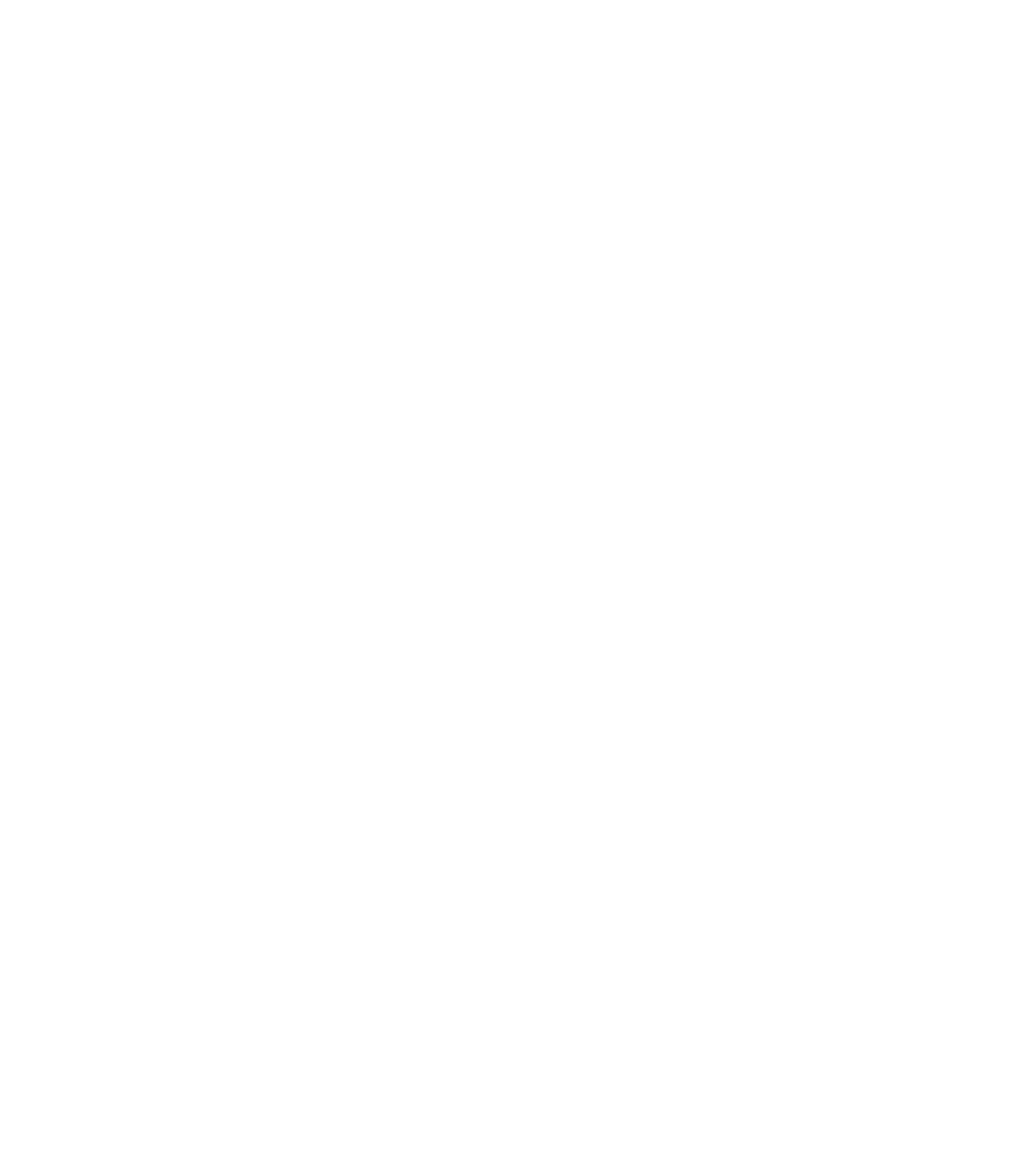
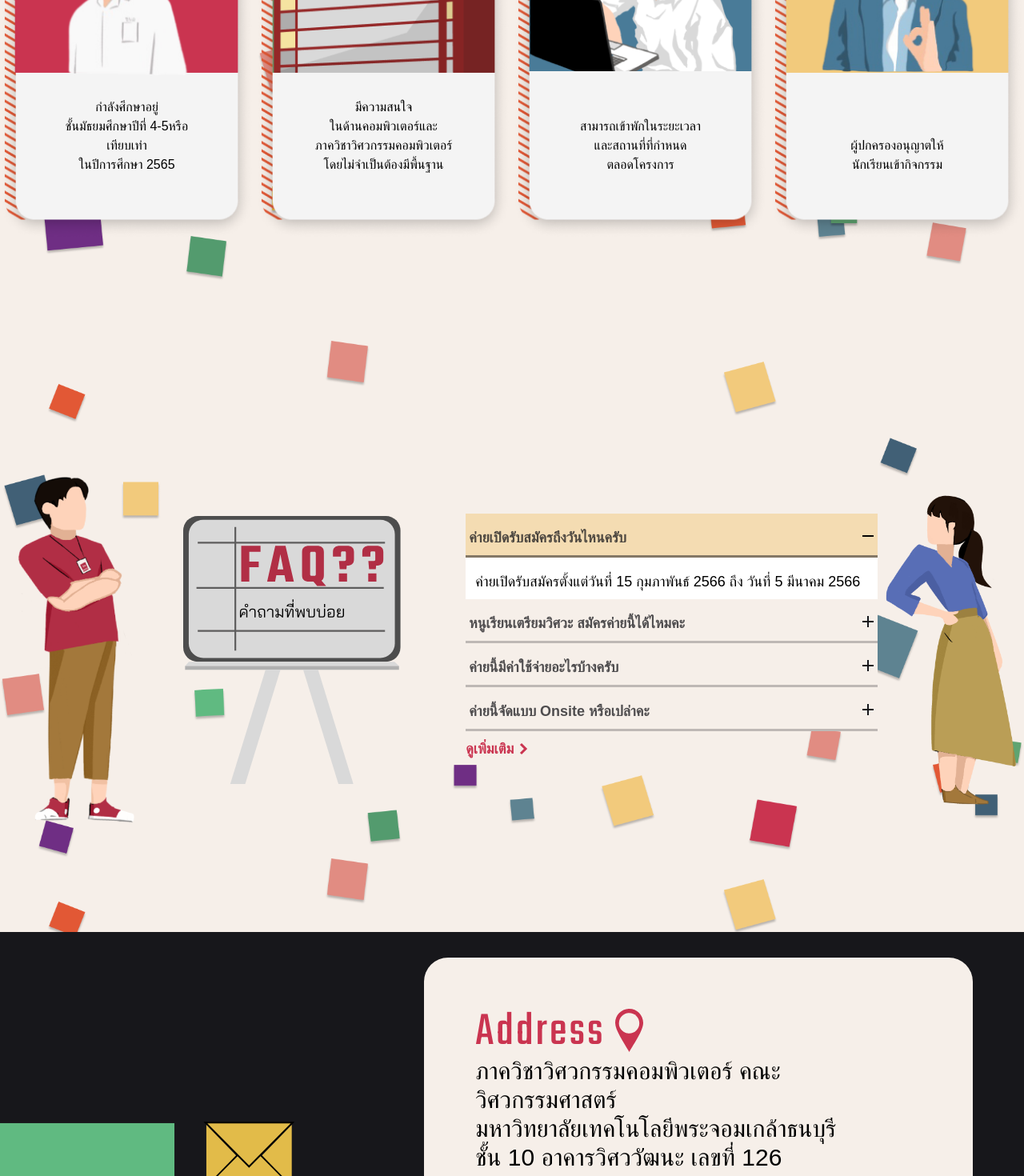
Before and after one commit to sokungz01/comcamp34, a React (Vite) app: page / in a window 1280 px wide. Shown: the part 6960-8430 px from the top of the page at 80% size. Before the commit the page ends 6470 px from the top, so only its background shows below. Built offline with nearby package versions, Linux system fonts and the light colour scheme; a web font is replaced by a local one.

Commit message:
fix: uncomment other section

```diff
--- a/src/pages/FrontPage.tsx
+++ b/src/pages/FrontPage.tsx
@@ -22,9 +22,9 @@ export const FrontPage = () => {
                 <LandingSection/>
                 <AboutSection/>
                 <LearningSection/>
-                {/* <ConditionsSection/>  */}
-                {/* <FAQSection/> */}
-                {/* <ContactSection/> */}
+                <ConditionsSection/>
+                <FAQSection/>
+                <ContactSection/>
             </div>
         </>
     );
```
